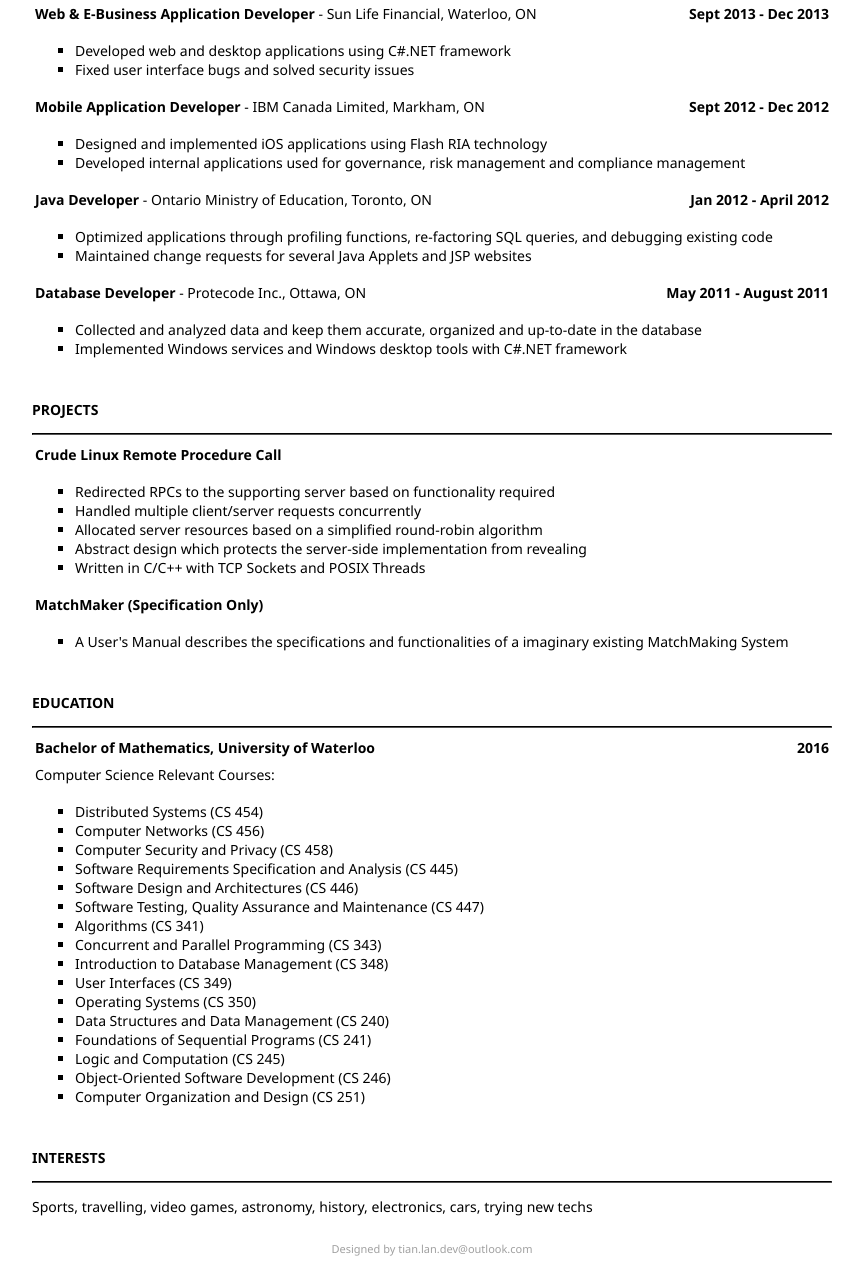
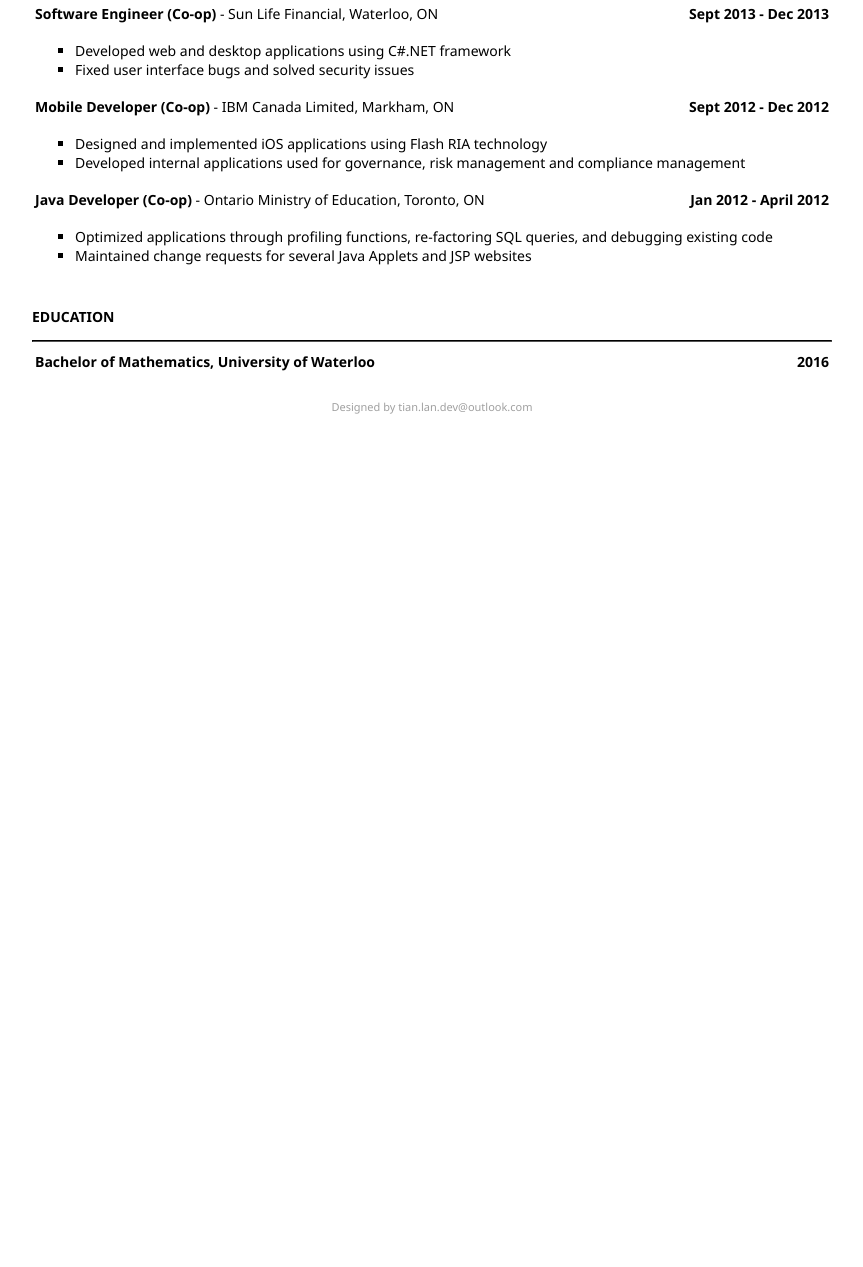
Before and after one commit to t2lan/resume, a plain HTML site: page index.html in a window 1280 px wide. Shown: the part 767-2034 px from the top of the page, without its empty margins (208-1071 px from the left). After the commit the page ends 1192 px from the top, so only its background shows below. Drawn offline with Linux system fonts and the light colour scheme.

Commit message:
Update index.html

```diff
--- a/index.html
+++ b/index.html
@@ -155,8 +155,8 @@
 			<select id="fid" onchange=ChangeFont(this.selectedIndex) >
 			    <option>Segoe UI(default)</option>
 			    <option>Arial/Helvetica</option>
+			    <option>Calibri</option>
 			    <option>Verdana</option>
-			    <option>Calibri</option>
 			    <option>Tahoma</option>
 				<option>Trebuchet MS</option>
 				<option>Comic Sans MS</option>
@@ -168,9 +168,9 @@
 <div id="top">
 	<table>
 		<tr>
-			<td id="topL"><br />Software Engineer</td>
+			<td id="topL"><br />Senior Software Engineer</td>
 			<td id="topM">Tian Lan</td>
-			<td id="topR"><br /><a href="resume/" target="_top">tianlan-dev.github.io/resume</a></br >tian.lan.dev@outlook.com</td>
+			<td id="topR"><br /><a href="" target="_top">tianlan-dev.github.io/resume</a></br >tian.lan.dev@outlook.com</td>
 		</tr>
 	</table>
 </div>
@@ -184,7 +184,7 @@
 		<hr>
 		<table>
 			<tr>
-				<td>An employment opportunity in a Computer Science related field.</td>
+				<td>An employment opportunity in a Software Development related field.</td>
 			</tr>
 		</table>
 	</div>
@@ -197,7 +197,7 @@
 			<tr>
 				<td>
 					<ul>
-						<li>3 years software development experience</li>
+						<li>5 years software development experience</li>
 						<li>Knowledge of the IT, financial and insurance industries</li>
 						<li>Experience with Java and .Net development, Object-Oriented desgin pattern and Multi-threaded programming</li>
 						<li>Excellent knowledge of formal software development life cycle methodology</li>
@@ -217,7 +217,7 @@
 			<div id="work1">
 				<tr>
 					<td>
-						<div class="itemL">Application Developer</div>
+						<div class="itemL">Software Engineer</div>
 						<div class="itemM">&nbsp;- Sun Life Financial, Toronto, ON </div>
 						<div class="itemR">Dec 2016 - Present</div>
 					</td>
@@ -238,7 +238,7 @@
 			<div id="coop6">
 				<tr>
 					<td>
-						<div class="itemL">Web & E-Business Application Developer</div>
+						<div class="itemL">Software Engineer (Co-op)</div>
 						<div class="itemM">&nbsp;- Sun Life Financial, Waterloo, ON </div>
 						<div class="itemR">Jan 2015 - Apr 2015</div>
 					</td>
@@ -257,7 +257,7 @@
 			<div id="coop5">
 				<tr>
 					<td>
-						<div class="itemL">Performance Analyst</div>
+						<div class="itemL">Performance Analyst (Co-op)</div>
 						<div class="itemM">&nbsp;- IBM Canada Limited, Markham, ON </div>
 						<div class="itemR">Jan 2014 - Aug 2014</div>
 					</td>
@@ -275,7 +275,7 @@
 			<div id="coop4">
 				<tr>
 					<td>
-						<div class="itemL">Web & E-Business Application Developer</div>
+						<div class="itemL">Software Engineer (Co-op)</div>
 						<div class="itemM">&nbsp;- Sun Life Financial, Waterloo, ON </div>
 						<div class="itemR">Sept 2013 - Dec 2013</div>
 					</td>
@@ -293,7 +293,7 @@
 			<div id="coop3">
 				<tr>
 					<td>
-						<div class="itemL">Mobile Application Developer</div>
+						<div class="itemL">Mobile Developer (Co-op)</div>
 						<div class="itemM">&nbsp;- IBM Canada Limited, Markham, ON </div>
 						<div class="itemR">Sept 2012 - Dec 2012</div>
 					</td>
@@ -311,7 +311,7 @@
 			<div id="coop2">
 				<tr>
 					<td>
-						<div class="itemL">Java Developer</div>
+						<div class="itemL">Java Developer (Co-op)</div>
 						<div class="itemM">&nbsp;- Ontario Ministry of Education, Toronto, ON </div>
 						<div class="itemR">Jan 2012 - April 2012</div>
 					</td>
@@ -326,70 +326,10 @@
 				</tr>
 			</div>
 
-			<div id="coop1">
-				<tr>
-					<td>
-						<div class="itemL">Database Developer</div>
-						<div class="itemM">&nbsp;- Protecode Inc., Ottawa, ON</div>
-						<div class="itemR">May 2011 - August 2011</div>
-					</td>
-				</tr>
-				<tr>
-					<td>
-						<ul>
-							<li>Collected and analyzed data and keep them accurate, organized and up-to-date in the database</li>
-							<li>Implemented Windows services and Windows desktop tools with C#.NET framework</li>
-						</ul>
-					</td>
-				</tr>
-			</div>
-
 		</table>
 
 	</div>
 
-	<div id="proj" class="section">
-		<p class="heading">PROJECTS</p>
-		<hr>
-		<table>
-
-			<div id="proj2">
-				<tr>
-					<td>
-						<div class="itemL">Crude Linux Remote Procedure Call</div>
-					</td>
-				</tr>
-				<tr>
-					<td>
-						<ul>
-							<li>Redirected RPCs to the supporting server based on functionality required</li>
-							<li>Handled multiple client/server requests concurrently</li>
-							<li>Allocated server resources based on a simplified round-robin algorithm</li>
-							<li>Abstract design which protects the server-side implementation from revealing</li>
-							<li>Written in C/C++ with TCP Sockets and POSIX Threads</li>
-						</ul>
-					</td>
-				</tr>
-			</div>
-
-			<div id="proj1">
-				<tr>
-					<td>
-						<div class="itemL">MatchMaker (Specification Only)</div>
-					</td>
-				</tr>
-				<tr>
-					<td>
-						<ul>
-							<li>A User's Manual describes the specifications and functionalities of a imaginary existing MatchMaking System</li>
-						</ul>
-					</td>
-				</tr>
-			</div>
-
-		</table>
-
-	</div>
 
 	<div id="edu" class="section">
 		<p class="heading">EDUCATION</p>
@@ -401,39 +341,7 @@
 					<div class="itemR">2016</div>
 				</td>
 			</tr>
-			<tr><td></td></tr>
-			<tr><td>Computer Science Relevant Courses:</td></tr>
-			<tr>
-				<td>
-					<div>
-						<ul>
-							<li>Distributed Systems (CS 454)</li>
-							<li>Computer Networks (CS 456)</li>
-							<li>Computer Security and Privacy (CS 458)</li>
-							<li>Software Requirements Specification and Analysis (CS 445)</li>
-							<li>Software Design and Architectures (CS 446)</li>
-							<li>Software Testing, Quality Assurance and Maintenance (CS 447)</li>
-							<li>Algorithms (CS 341)</li>
-							<li>Concurrent and Parallel Programming (CS 343)</li>
-							<li>Introduction to Database Management (CS 348)</li>
-							<li>User Interfaces (CS 349)</li>
-							<li>Operating Systems (CS 350)</li>
-							<li>Data Structures and Data Management (CS 240)</li>
-							<li>Foundations of Sequential Programs (CS 241)</li>
-							<li>Logic and Computation (CS 245)</li>
-							<li>Object-Oriented Software Development (CS 246)</li>
-							<li>Computer Organization and Design (CS 251)</li>
-						</ul>
-					</div>
-				</td>
-			</tr>
 		</table>
-	</div>
-
-	<div id="int" class="section">
-		<p class="heading">INTERESTS</p>
-		<hr>
-		<p>Sports, travelling, video games, astronomy, history, electronics, cars, trying new techs</p>
 	</div>
 
 
```
